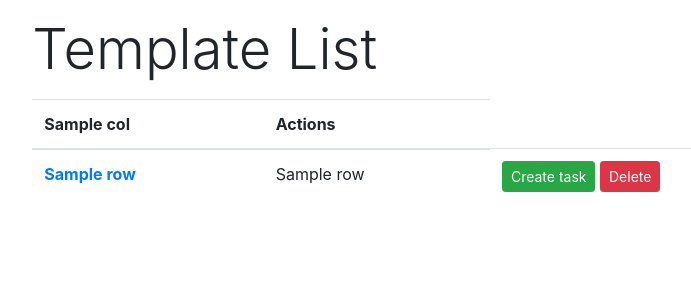
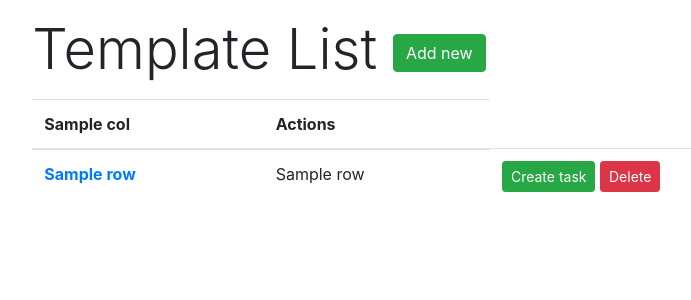
Before and after one commit to icovada/stageit, a Flask app: template stageit/web/templates/templates.html in a window 1280 px wide. Shown: the part 58-358 px from the top of the page, without its empty margins (196-887 px from the left). Run offline with Flask 2, Linux system fonts and the light colour scheme; the template is opened without the code that fills it: most values are stand-ins (such as "Sample title", 1, 10 or a date in 2020); parts of the project's set-up code (start-up, migrations or seed data) failed here and were passed over; some libraries are stand-ins or nearby versions.

Commit message:
Add "Add new" button to Templates

```diff
--- a/stageit/web/templates/templates.html
+++ b/stageit/web/templates/templates.html
@@ -8,7 +8,7 @@
 
 
 {% block body %}
-<h1 class="container col col-xl-8 mb-3 mt-3 md-auto display-4">Template List</h1>
+<h1 class="container col col-xl-8 mb-3 mt-3 md-auto display-4">Template List   <a class="btn btn-success btn-primary" role="button" href="/templates/add">Add new</button></a></h1>
 <div class="container col col-xl-8 justify-content-center pb-5">
 <table class="table">
     <thead>
```
